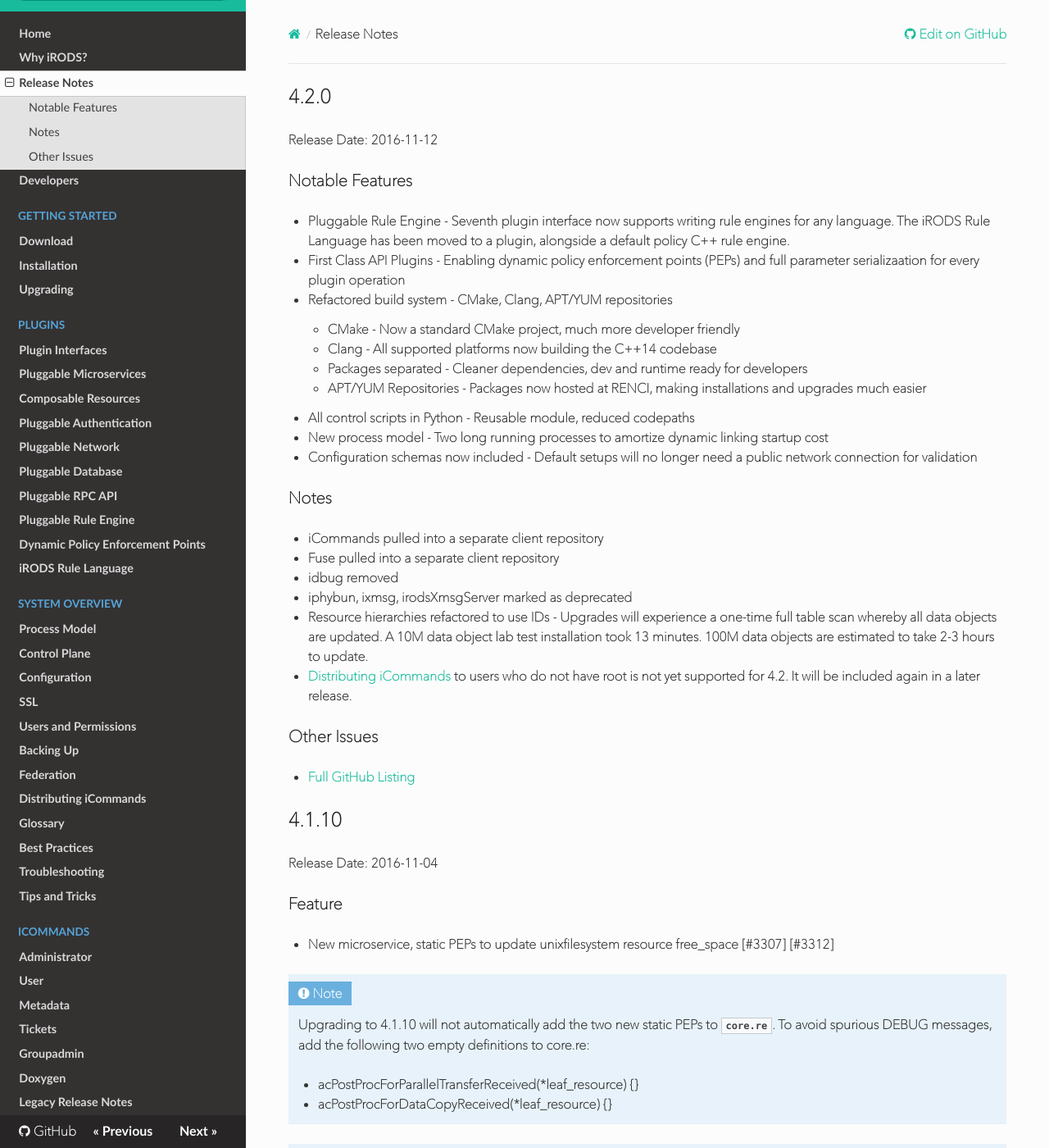
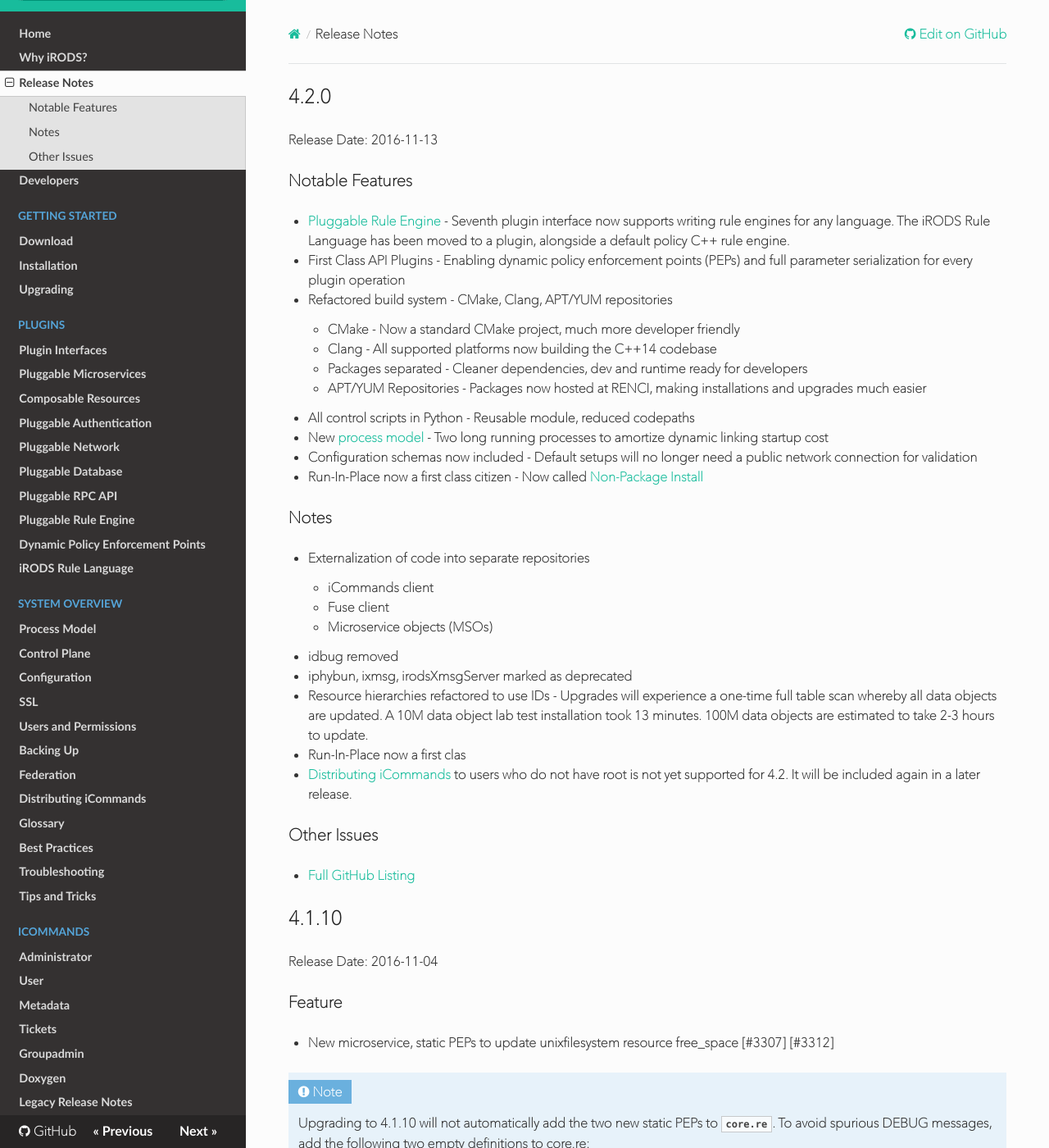
Before and after one commit to irods/irods_docs, an MkDocs documentation site: the page built from docs/release_notes.md, in a window 1280 px wide and 1400 px high. Shown: the whole window at 82% size. Built offline with MkDocs 1.6.1, drawn with Linux system fonts in a browser that asks for light colours; nearby versions of some CDN libraries; old or Windows-style settings are respelled for this version of MkDocs.

Commit message:
release notes

```diff
--- a/docs/irods.css
+++ b/docs/irods.css
@@ -110,6 +110,9 @@
 .wy-table thead th, .rst-content table.docutils thead th, .rst-content table.field-list thead th {
     background-color: rgba(24, 188, 156, 0.28);
 }
+.rst-content .section ol p, .rst-content .section ul p {
+    margin-bottom: 3px;
+}
 
 /* Navigation */
 /*
--- a/docs/release_notes.md
+++ b/docs/release_notes.md
@@ -1,12 +1,12 @@
 ## 4.2.0
 
-Release Date: 2016-11-12
+Release Date: 2016-11-13
 
 ### Notable Features
 
-  - Pluggable Rule Engine - Seventh plugin interface now supports writing rule engines for any language. The iRODS Rule Language has been moved to a plugin, alongside a default policy C++ rule engine.
+  - [Pluggable Rule Engine](plugins/pluggable_rule_engine.md) - Seventh plugin interface now supports writing rule engines for any language. The iRODS Rule Language has been moved to a plugin, alongside a default policy C++ rule engine.
 
-  - First Class API Plugins - Enabling dynamic policy enforcement points (PEPs) and full parameter serializaation for every plugin operation
+  - First Class API Plugins - Enabling dynamic policy enforcement points (PEPs) and full parameter serialization for every plugin operation
 
   - Refactored build system - CMake, Clang, APT/YUM repositories
 
@@ -20,15 +20,21 @@
 
   - All control scripts in Python - Reusable module, reduced codepaths
 
-  - New process model - Two long running processes to amortize dynamic linking startup cost
+  - New [process model](system_overview/process_model.md) - Two long running processes to amortize dynamic linking startup cost
 
   - Configuration schemas now included - Default setups will no longer need a public network connection for validation
 
+  - Run-In-Place now a first class citizen - Now called [Non-Package Install](getting_started/installation.md#non-package-install-run-in-place)
+
 ### Notes
 
- - iCommands pulled into a separate client repository
+  - Externalization of code into separate repositories
 
- - Fuse pulled into a separate client repository
+    - iCommands client
+
+    - Fuse client
+
+    - Microservice objects (MSOs)
 
  - idbug removed
 
@@ -36,6 +42,7 @@
 
  - Resource hierarchies refactored to use IDs - Upgrades will experience a one-time full table scan whereby all data objects are updated.  A 10M data object lab test installation took 13 minutes.  100M data objects are estimated to take 2-3 hours to update.
 
+ - Run-In-Place now a first clas
  - [Distributing iCommands](system_overview/distributing_icommands.md) to users who do not have root is not yet supported for 4.2. It will be included again in a later release.
 
 ### Other Issues
```
